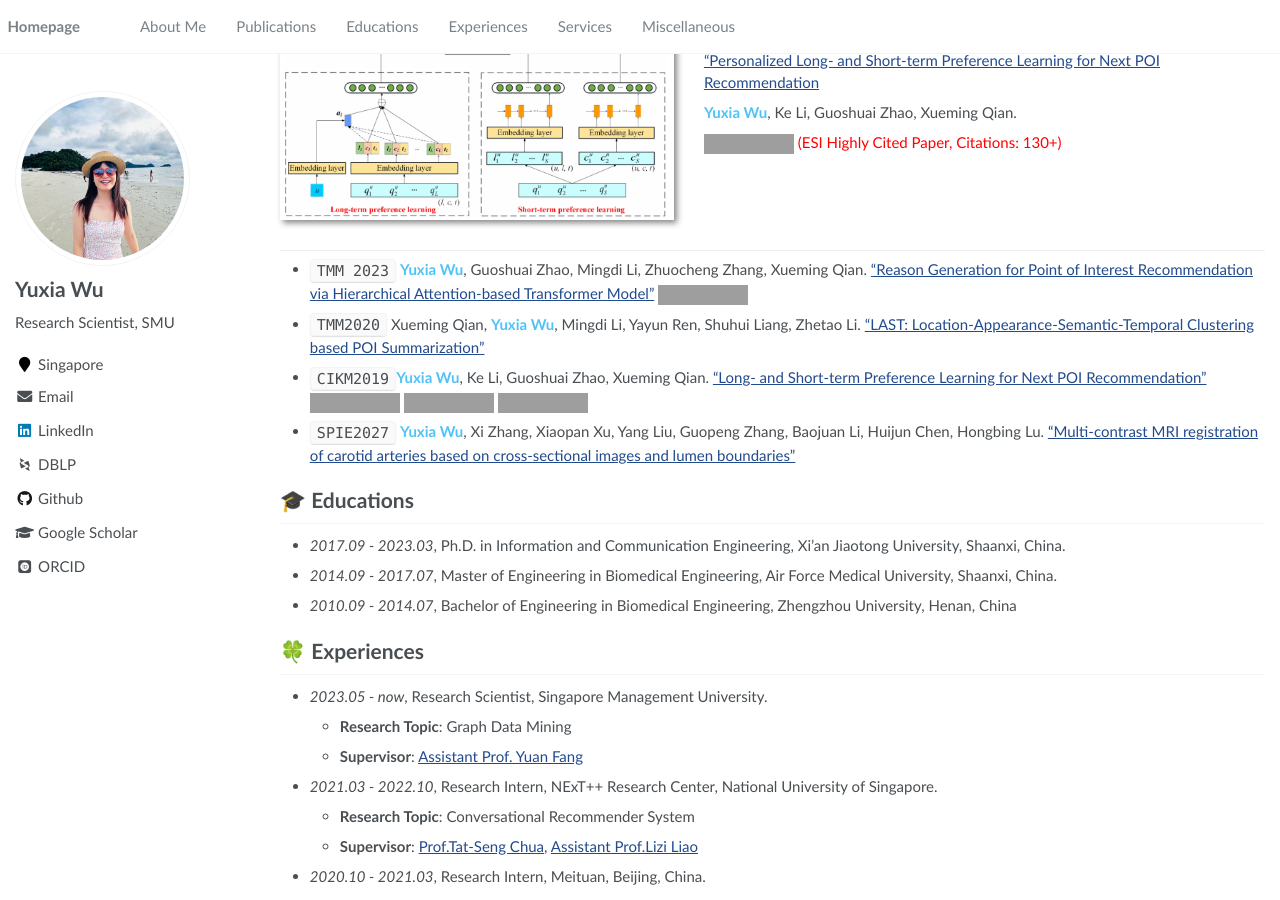
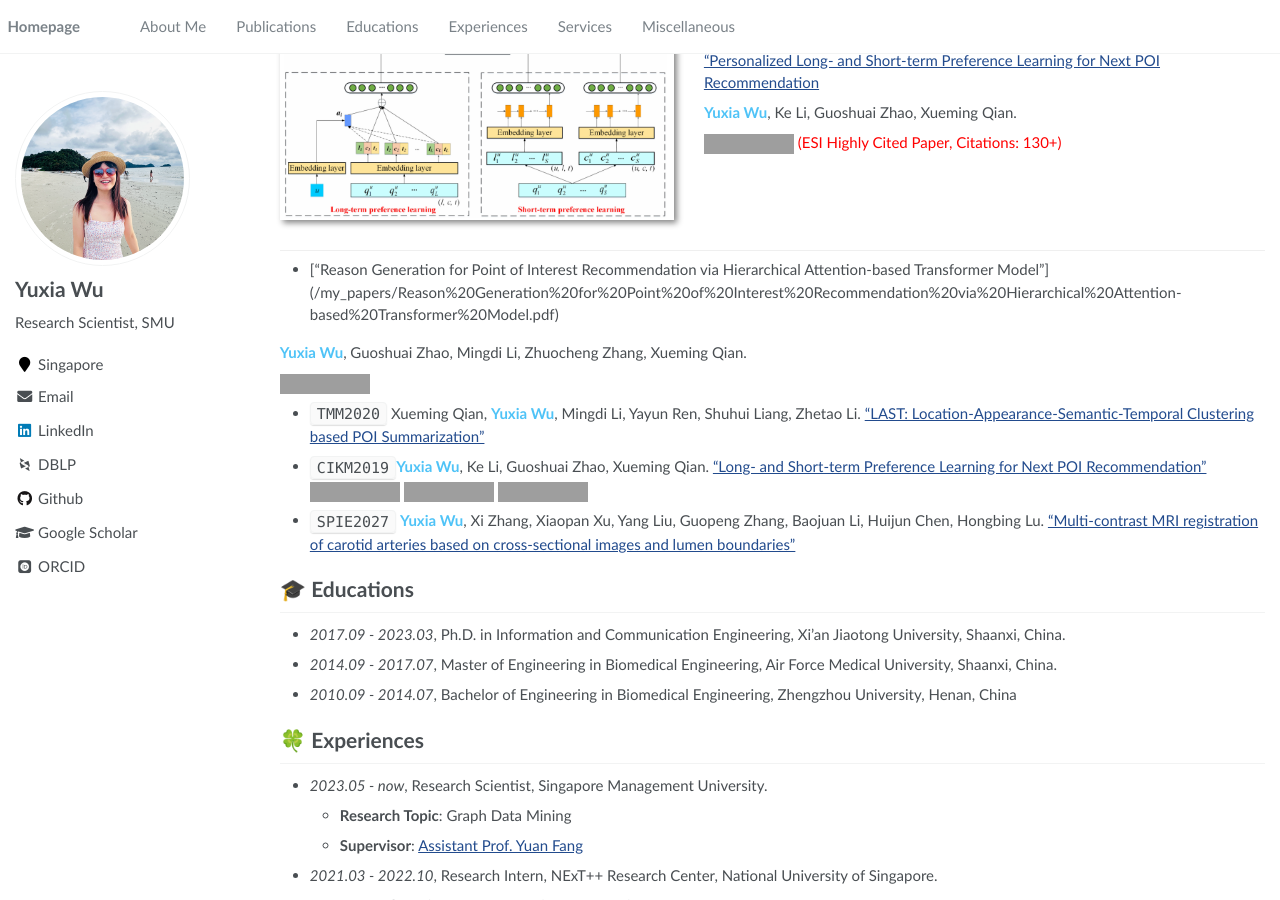
Before and after one commit to YuxiaWu/YuxiaWu.github.io, a Jekyll site: the page built from _pages/about.md, in a window 1280 px wide and 900 px high, scrolled down 1536 px, cut to the strip 0-900 px from the top of the window. Built offline with Jekyll 4.4.1, drawn with Linux system fonts in a browser that asks for light colours; some web fonts are replaced; grey boxes are pictures that could not be loaded.

Commit message:
Update about.md

```diff
--- a/_pages/about.md
+++ b/_pages/about.md
@@ -127,7 +127,11 @@
 
 
 
-- ``TMM 2023`` <span style="color:#4FC3F7">**Yuxia Wu**</span>, Guoshuai Zhao, Mingdi Li, Zhuocheng Zhang, Xueming Qian. ["Reason Generation for Point of Interest Recommendation via Hierarchical Attention-based Transformer Model"](/my_papers/Reason%20Generation%20for%20Point%20of%20Interest%20Recommendation%20via%20Hierarchical%20Attention-based%20Transformer%20Model.pdf) [![CODE](https://img.shields.io/badge/CODE-blue)](https://github.com/YuxiaWu/HAT)
+- ["Reason Generation for Point of Interest Recommendation via Hierarchical Attention-based Transformer Model"] (/my_papers/Reason%20Generation%20for%20Point%20of%20Interest%20Recommendation%20via%20Hierarchical%20Attention-based%20Transformer%20Model.pdf)
+
+<span style="color:#4FC3F7">**Yuxia Wu**</span>, Guoshuai Zhao, Mingdi Li, Zhuocheng Zhang, Xueming Qian.
+
+[![CODE](https://img.shields.io/badge/CODE-blue)](https://github.com/YuxiaWu/HAT)
 
 - ``TMM2020`` Xueming Qian, <span style="color:#4FC3F7">**Yuxia Wu**</span>, Mingdi Li, Yayun Ren, Shuhui Liang, Zhetao Li. ["LAST: Location-Appearance-Semantic-Temporal Clustering based POI Summarization"](/my_papers/LAST_Location-Appearance-Semantic-Temporal_Clustering_Based_POI_Summarization.pdf)
 
```
